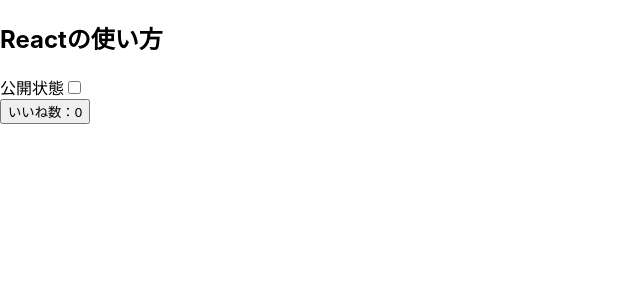
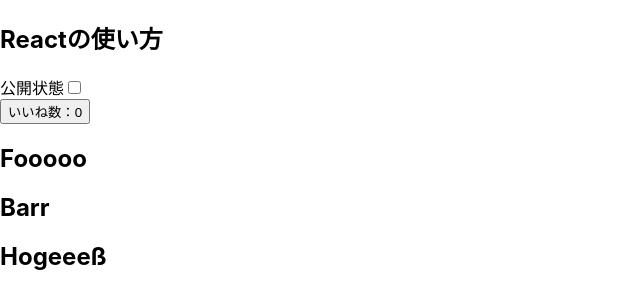
Before and after one commit to mitsuba19930328/todoapp-react, a React (Create React App) app: page / in a window 1280 px wide. Shown: the top 308 px of the page, without its empty margins (0-640 px from the left). Built offline with nearby package versions, Linux system fonts and the light colour scheme.

Commit message:
importとexportをいくつかの方法で導入

```diff
--- a/src/Blog.jsx
+++ b/src/Blog.jsx
@@ -1,5 +1,7 @@
-import React from 'react'
-import Article from './Article'
+import React from 'react';
+import Article from './Article';
+import * as FooBar from './components/FooBar';
+import Hoge from './components/Hoge';
 
 class Blog extends React.Component{
     constructor(props){
@@ -38,6 +40,9 @@
                     count = {this.state.count}
                     toggleLike = {() => this.countUp()}
                 />
+                <FooBar.Foo />
+                <FooBar.Bar />
+                <Hoge />
             </>
         )
     }
--- /dev/null
+++ b/src/components/FooBar.jsx
@@ -0,0 +1,9 @@
+import React from 'react'
+
+export function Foo(){
+    return(<h2>Fooooo</h2>)
+};
+
+export const Bar = () => {
+    return(<h2>Barr</h2>)
+};
--- /dev/null
+++ b/src/components/Hoge.jsx
@@ -0,0 +1,7 @@
+import React from 'react'
+
+export default class Hoge extends React.Component{
+    render(){
+        return(<h2>Hogeeeß</h2>)
+    }
+};
```
